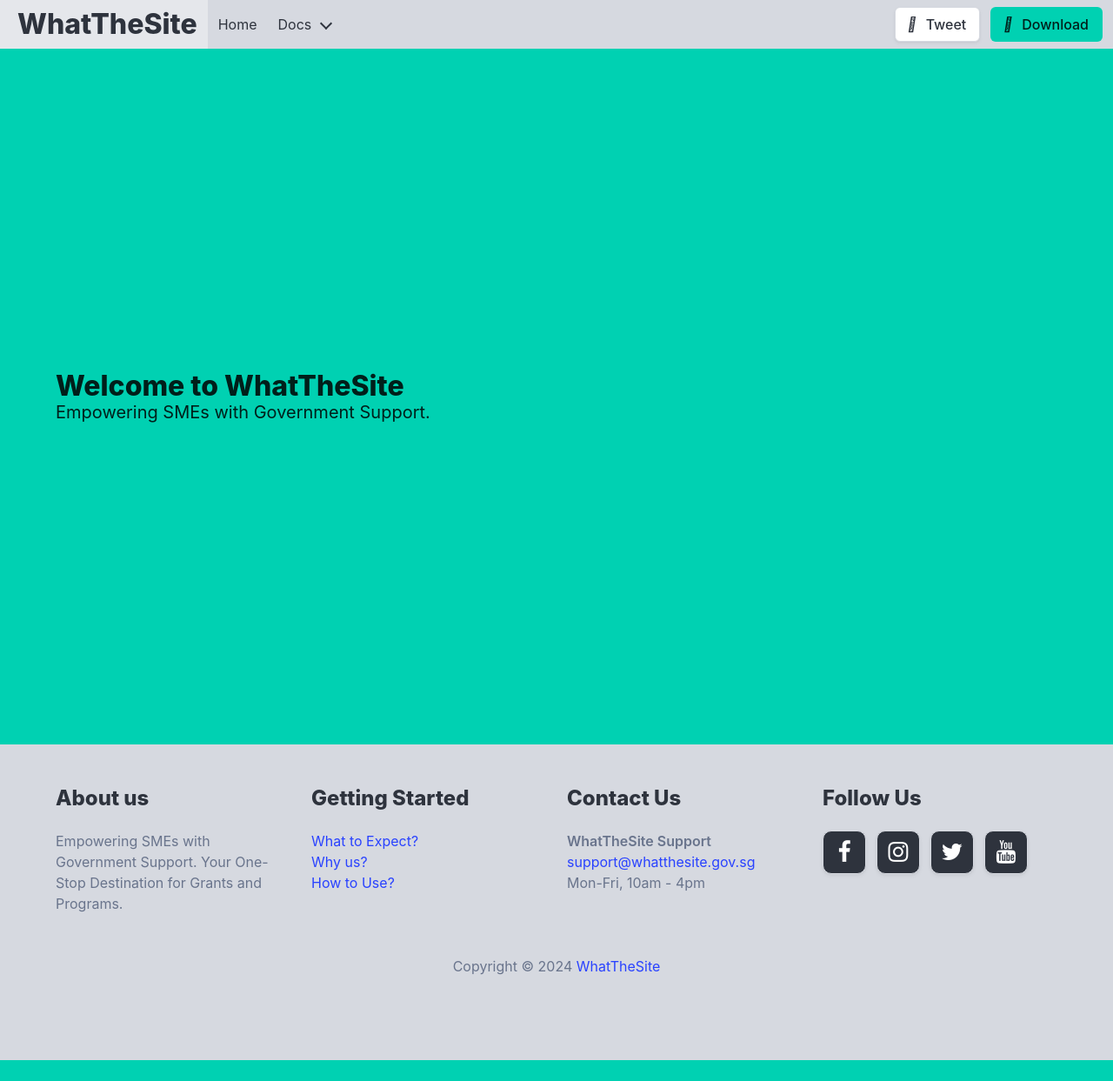
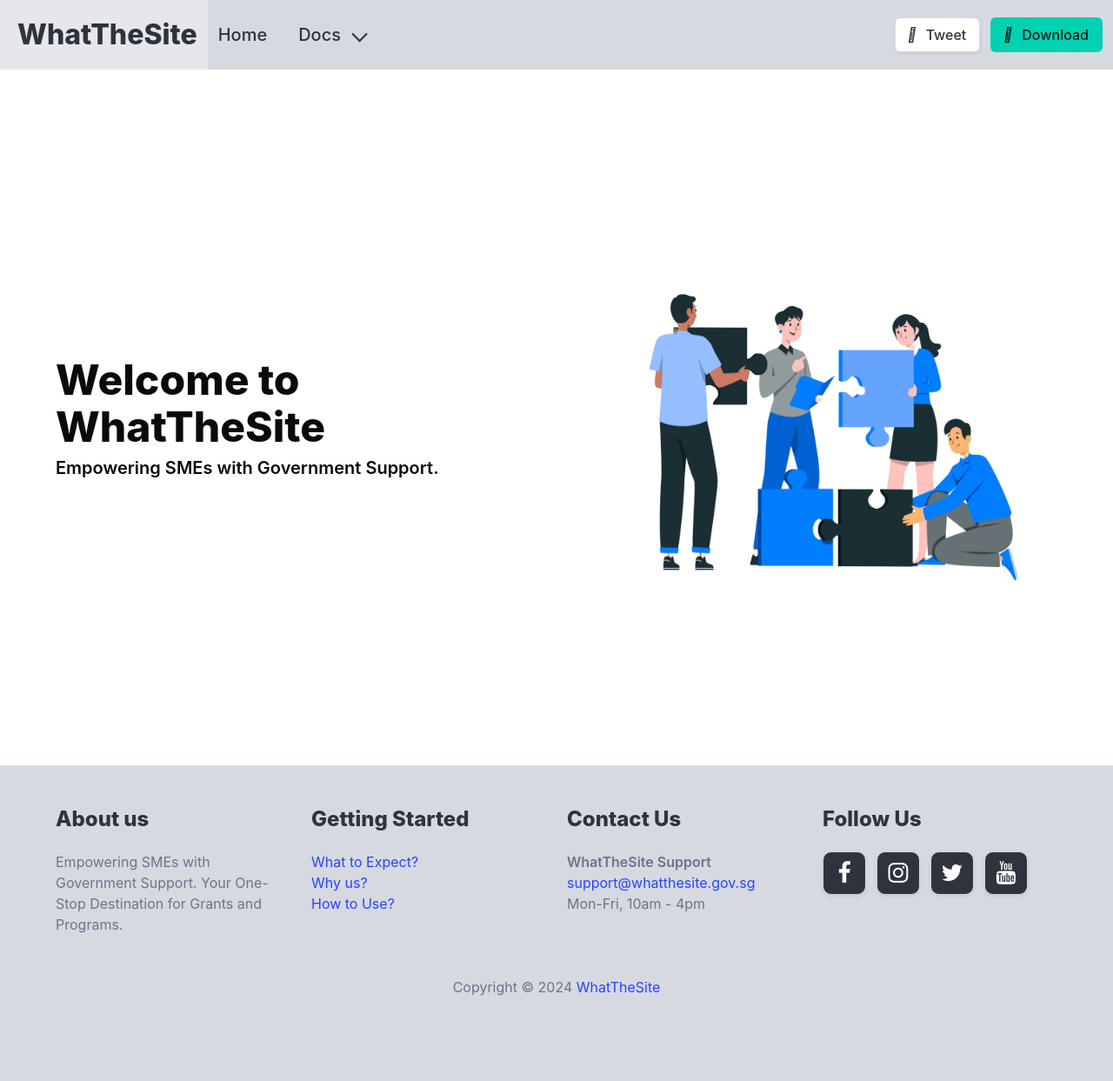
Before and after one commit to GalenLovesCheese/HackOMania, a Flask app: page / in a window 1280 px wide. Shown: the whole page at 87% size. Before the commit the page ends 1219 px from the top, so only its background shows below. Run offline with Flask 3, Linux system fonts and the light colour scheme.

Commit message:
NEW BANGER LANDING PAGE (DRAFT)

```diff
--- a/app/templates/index.html
+++ b/app/templates/index.html
@@ -12,7 +12,7 @@
     <link rel="stylesheet" href="https://cdnjs.cloudflare.com/ajax/libs/font-awesome/4.7.0/css/font-awesome.min.css">
 </head>
 <body class="is-background-light is-light">
-<nav class="navbar is-light is-background-grey-lighter">
+<nav class="navbar is-light is-background-grey-lighter" style="height:80px;">
     <div class="navbar-brand">
         <a class="navbar-item" href="">
             <h1 class="title ml-2 is-color-grey-darker">WhatTheSite</h1>
@@ -27,9 +27,9 @@
 
     <div id="navbarExampleTransparentExample" class="navbar-menu">
         <div class="navbar-start">
-            <a class="navbar-item" href=""> Home </a>
-            <div class="navbar-item has-dropdown is-hoverable">
-                <a class="navbar-link"> Docs </a>
+            <a class="navbar-item has-text-weight-medium is-size-5 p-3" href=""> Home </a>
+            <div class="navbar-item has-dropdown is-hoverable is-size-5 p-3">
+                <a class="navbar-link has-text-weight-medium"> Docs </a>
                 <div class="navbar-dropdown is-boxed is-background-grey-lighter is-light">
                     <a class="navbar-item is-background-grey-lighter is-color-grey-darker "
                        href="https://bulma.io/documentation/overview/start/"> Overview </a>
@@ -87,15 +87,24 @@
 
 <!--Main content -->
 <main>
-    <section class="hero is-primary is-fullheight">
+    <section class="hero is-white is-fullheight">
         <div class="hero-body">
             <div class="container">
-                <h1 class="title">
-                    Welcome to WhatTheSite
-                </h1>
-                <h2 class="subtitle">
-                    Empowering SMEs with Government Support.
-                </h2>
+                <div class="columns is-vcentered">
+                    <div class="column">
+                      <h1 class="title is-size-1 mb-2">
+                        Welcome to WhatTheSite
+                      </h1>
+                      <h2 class="subtitle has-text-weight-semibold ">
+                        Empowering SMEs with Government Support.
+                      </h2>
+                    </div>
+                    <div class="">
+                      <figure class="image is-pulled-right">
+                        <img style="height: 430px;width: 600px;" src="../static/assets/Team-vector(No-background).png" alt="Placeholder image"> <!--https://www.freepik.com/free-vector/forming-team-leadership-concept-illustration_35294599.htm#page=2&position=7&from_view=author&uuid=0c67beaf-5df4-41c7-b319-aa65cfbb1a38-->
+                      </figure>
+                    </div>
+                  </div>
             </div>
         </div>
     </section>
```
Also changed, not shown: app/static/assets/Team-vector(No-background).png (added), app/static/assets/Team-vector.jpg (added), app/static/assets/people-graphic.jpg (added).
